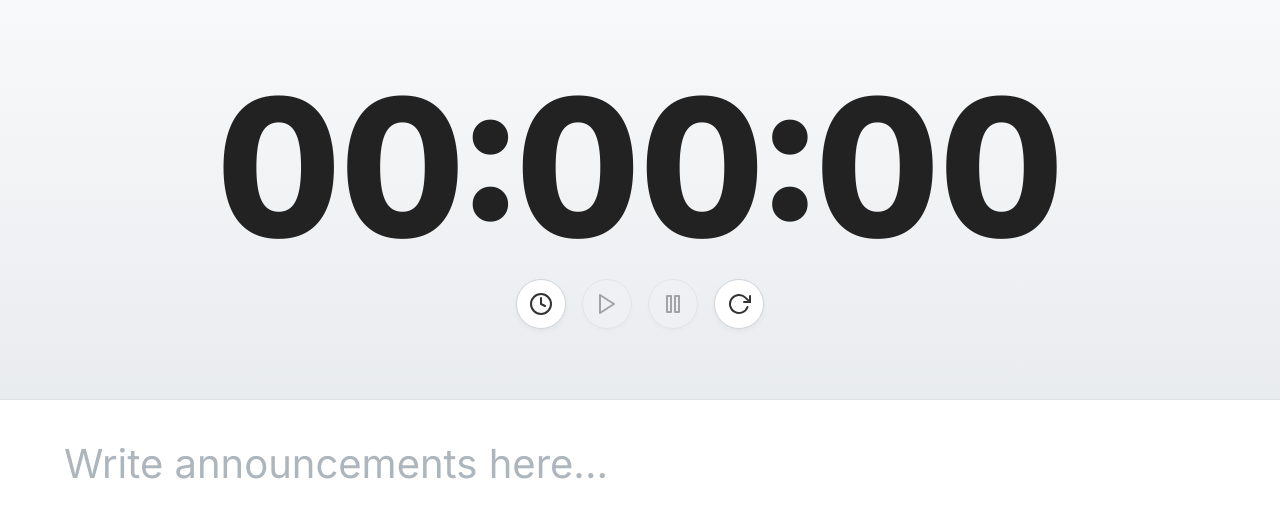
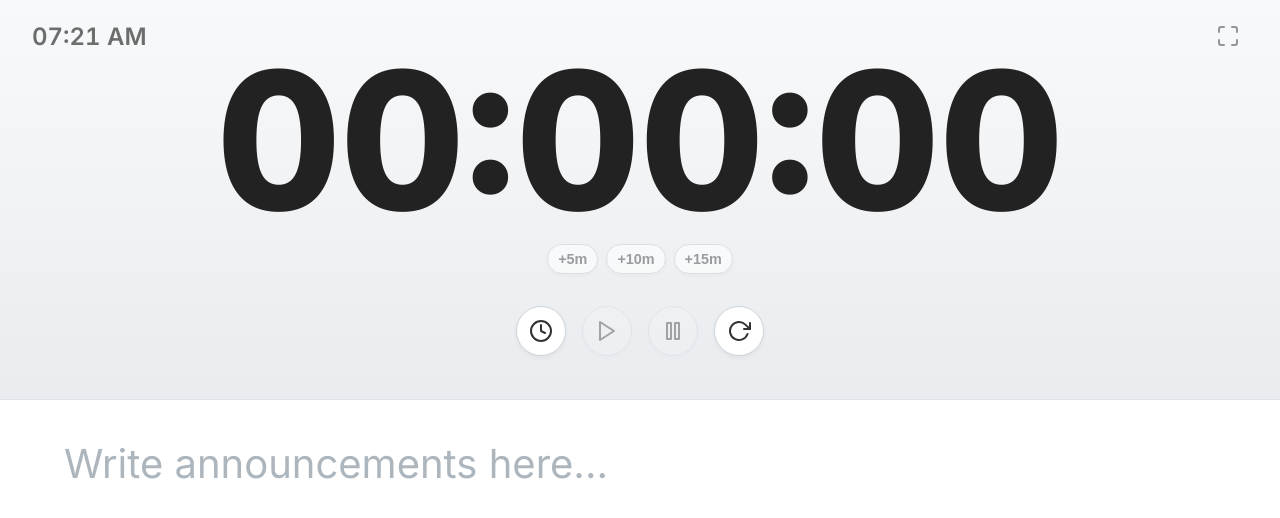
Before and after one commit to atharvawadekar/ExamTimer, a React (Vite) app: page / in a window 1280 px wide. Shown: the top 518 px of the page. Built offline with nearby package versions, Linux system fonts and the light colour scheme.

Commit message:
Full screen and local time feature

```diff
--- a/src/components/Timer.jsx
+++ b/src/components/Timer.jsx
@@ -9,6 +9,32 @@ export default function Timer() {
     // Modal state
     const [showModal, setShowModal] = useState(false);
     const [inputMinutes, setInputMinutes] = useState('');
+
+    // Real-World Clock State
+    const [currentTime, setCurrentTime] = useState(new Date().toLocaleTimeString([], { hour: '2-digit', minute: '2-digit' }));
+
+    useEffect(() => {
+        const clockInterval = setInterval(() => {
+            setCurrentTime(new Date().toLocaleTimeString([], { hour: '2-digit', minute: '2-digit' }));
+        }, 1000);
+        return () => clearInterval(clockInterval);
+    }, []);
+
+    // Fullscreen Logic
+    const toggleFullscreen = () => {
+        const doc = window.document;
+        const docEl = doc.documentElement;
+
+        const requestFullScreen = docEl.requestFullscreen || docEl.mozRequestFullScreen || docEl.webkitRequestFullScreen || docEl.msRequestFullscreen;
+        const cancelFullScreen = doc.exitFullscreen || doc.mozCancelFullScreen || doc.webkitExitFullscreen || doc.msExitFullscreen;
+        const isFullScreen = doc.fullscreenElement || doc.mozFullScreenElement || doc.webkitFullscreenElement || doc.msFullscreenElement;
+
+        if (!isFullScreen) {
+            if (requestFullScreen) requestFullScreen.call(docEl);
+        } else {
+            if (cancelFullScreen) cancelFullScreen.call(doc);
+        }
+    };
 
     useEffect(() => {
         let interval = null;
@@ -71,11 +97,33 @@ export default function Timer() {
         setTimeLeft(totalTime);
     };
 
+    const addTime = (minutes) => {
+        const additionalSeconds = minutes * 60;
+        setTimeLeft(prev => prev + additionalSeconds);
+        // Also update totalTime so 'Reset' respects the extension
+        setTotalTime(prev => prev + additionalSeconds);
+    };
+
     return (
         <div className="split-section timer-section">
+            {/* Top Bar controls */}
+            <div className="top-bar">
+                <div className="real-time-clock">{currentTime}</div>
+                <button onClick={toggleFullscreen} className="btn-icon-only" title="Toggle Fullscreen">
+                    <svg xmlns="http://www.w3.org/2000/svg" width="24" height="24" viewBox="0 0 24 24" fill="none" stroke="currentColor" strokeWidth="2" strokeLinecap="round" strokeLinejoin="round"><path d="M8 3H5a2 2 0 0 0-2 2v3m18 0V5a2 2 0 0 0-2-2h-3m0 18h3a2 2 0 0 0 2-2v-3M3 16v3a2 2 0 0 0 2 2h3"></path></svg>
+                </button>
+            </div>
+
             <div className="timer-display">
                 <span>{time.h}</span>:<span>{time.m}</span>:<span>{time.s}</span>
             </div>
+
+            <div className="quick-add-controls">
+                <button onClick={() => addTime(5)} className="btn-small">+5m</button>
+                <button onClick={() => addTime(10)} className="btn-small">+10m</button>
+                <button onClick={() => addTime(15)} className="btn-small">+15m</button>
+            </div>
+
             <div className="timer-controls">
                 <button
                     onClick={() => setShowModal(true)}
--- a/src/index.css
+++ b/src/index.css
@@ -48,9 +48,33 @@ body {
   font-weight: 800;
   font-feature-settings: "tnum";
   color: var(--secondary-color);
-  margin-bottom: 1rem;
+  margin-bottom: 0.5rem;
+  /* Reduced bottom margin */
   user-select: none;
   line-height: 1;
+}
+
+.quick-add-controls {
+  display: flex;
+  gap: 0.5rem;
+  margin-bottom: 2rem;
+  opacity: 0.6;
+  transition: opacity 0.3s ease;
+}
+
+.quick-add-controls:hover {
+  opacity: 1;
+}
+
+.btn-small {
+  width: auto;
+  height: 30px;
+  padding: 0 10px;
+  font-size: 0.9rem;
+  font-weight: 600;
+  border-radius: 15px;
+  background: white;
+  color: #666;
 }
 
 .timer-controls {
@@ -175,3 +199,50 @@ button:disabled {
   color: #adb5bd;
   font-weight: 400;
 }
+
+/* --- Added Phase 1 Extensions --- */
+.timer-section {
+  position: relative;
+  /* For absolute positioning of top bar */
+}
+
+.top-bar {
+  position: absolute;
+  top: 1rem;
+  left: 0;
+  width: 100%;
+  padding: 0 2rem;
+  display: flex;
+  justify-content: space-between;
+  align-items: center;
+  z-index: 5;
+}
+
+.real-time-clock {
+  font-size: 1.5rem;
+  font-weight: 600;
+  color: var(--text-color);
+  opacity: 0.7;
+  font-variant-numeric: tabular-nums;
+}
+
+.btn-icon-only {
+  background: transparent;
+  border: none;
+  padding: 8px;
+  width: auto;
+  height: auto;
+  border-radius: 8px;
+  cursor: pointer;
+  color: var(--text-color);
+  opacity: 0.5;
+  transition: opacity 0.2s;
+  box-shadow: none;
+}
+
+.btn-icon-only:hover {
+  opacity: 1;
+  background: rgba(0, 0, 0, 0.05);
+  transform: none;
+  box-shadow: none;
+}
```
Also changed, not shown: 1 other file (tests, documents, lock files or other folders).
